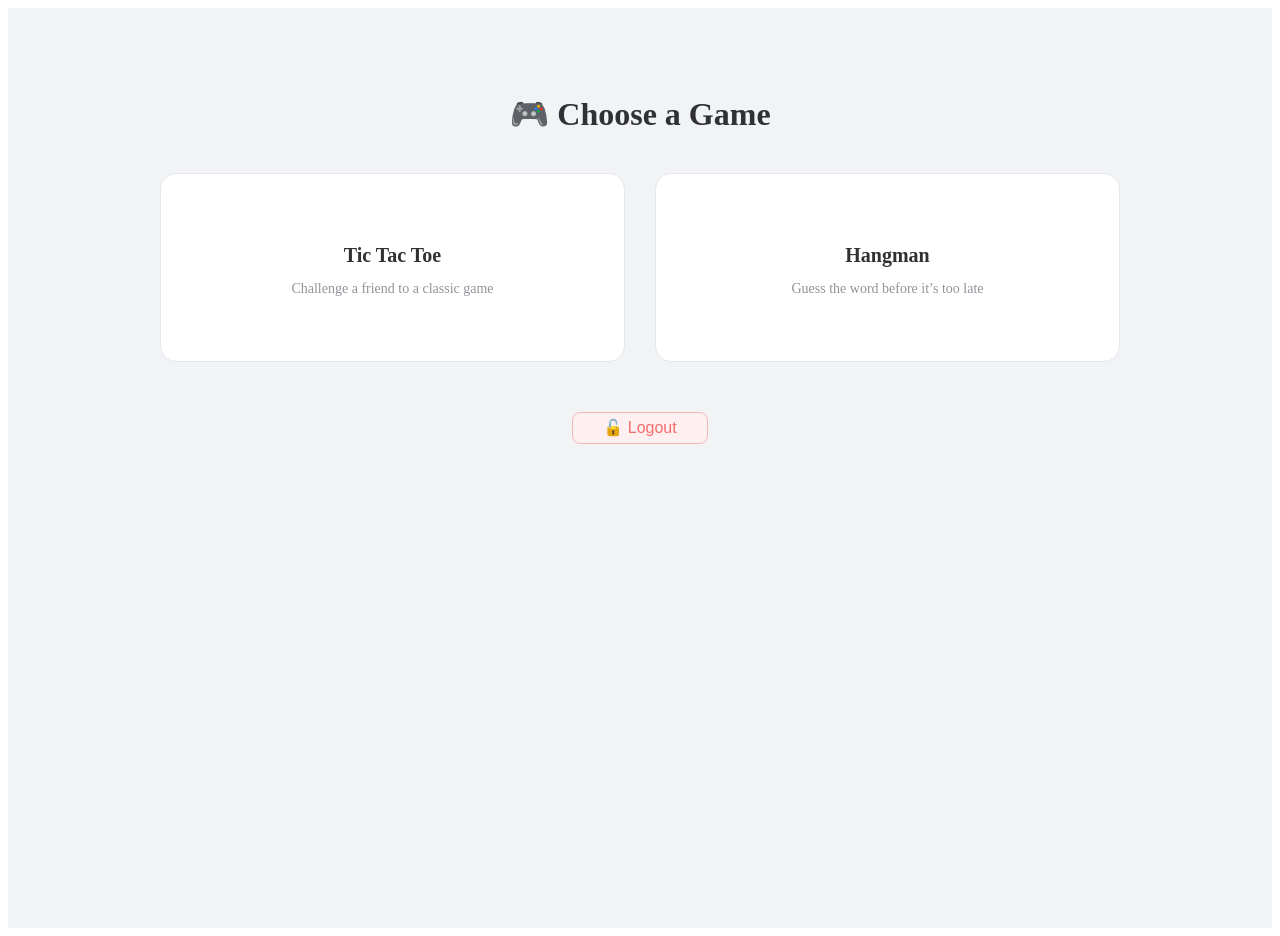
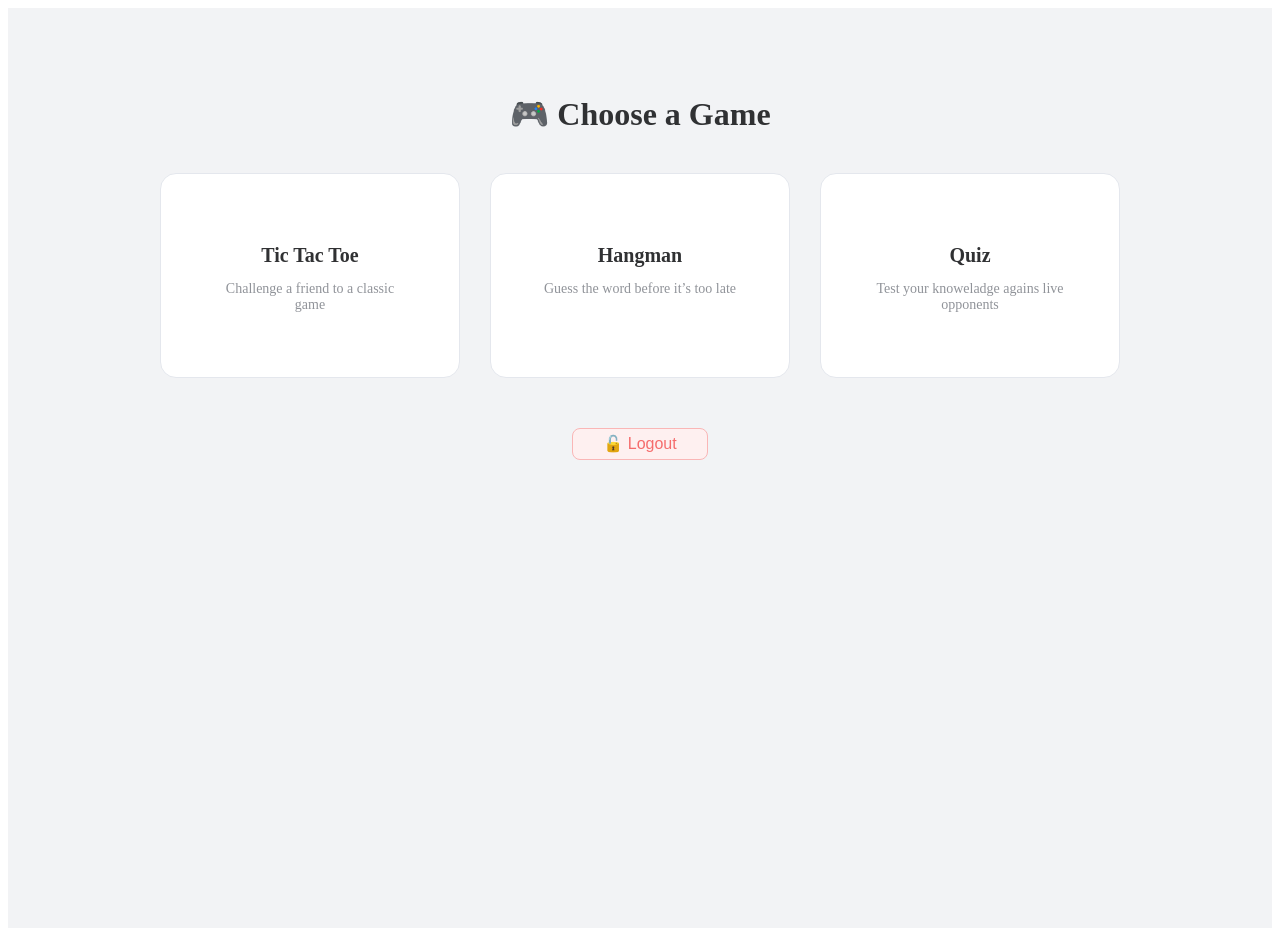
Before and after one commit to Aleksandar30/GameRoom, a Vue app in the folder frontend/: page /lobby in a window 1280 px wide. Built offline with nearby package versions, Linux system fonts and the light colour scheme; no server answers.

Commit message:
Rutiranje za novu igru

```diff
--- /dev/null
+++ b/frontend/src/components/Quiz.vue
@@ -0,0 +1,3 @@
+<template>
+    <h3 class="title">Quiz</h3>
+</template>
--- a/frontend/src/views/GameLobby.vue
+++ b/frontend/src/views/GameLobby.vue
@@ -14,6 +14,12 @@
                 <div class="card-content">
                     <h3>Hangman</h3>
                     <p>Guess the word before it’s too late</p>
+                </div>
+            </el-card>
+            <el-card class="game-card" shadow="hover" @click="goToRoom('quiz')">
+                <div class="card-content">
+                    <h3>Quiz</h3>
+                    <p>Test your knoweladge agains live opponents</p>
                 </div>
             </el-card>
         </div>
--- a/frontend/src/views/MatchRoom.vue
+++ b/frontend/src/views/MatchRoom.vue
@@ -8,6 +8,7 @@
         </div>
         <TicTacToe v-if="game === 'tictactoe'" :room="room" :socket="socket" />
         <Hangman v-else-if="game === 'hangman'" :room="room" :socket="socket" />
+        <Quiz v-else-if="game === 'quiz'" :room="room" :socket="socket" />
 
     </div>
     <div class="chat" ref="chatBox">
@@ -33,6 +34,7 @@ import { onMounted } from 'vue'
 import { ElMessageBox } from 'element-plus'
 import TicTacToe from '../components/TicTacToe.vue'
 import Hangman from '../components/Hangman.vue'
+import Quiz from '../components/Quiz.vue'
 import { ref, nextTick, onBeforeUnmount } from 'vue'
 
 const chatMessages = ref<{ user: string; text: string; time: string }[]>([])
```
